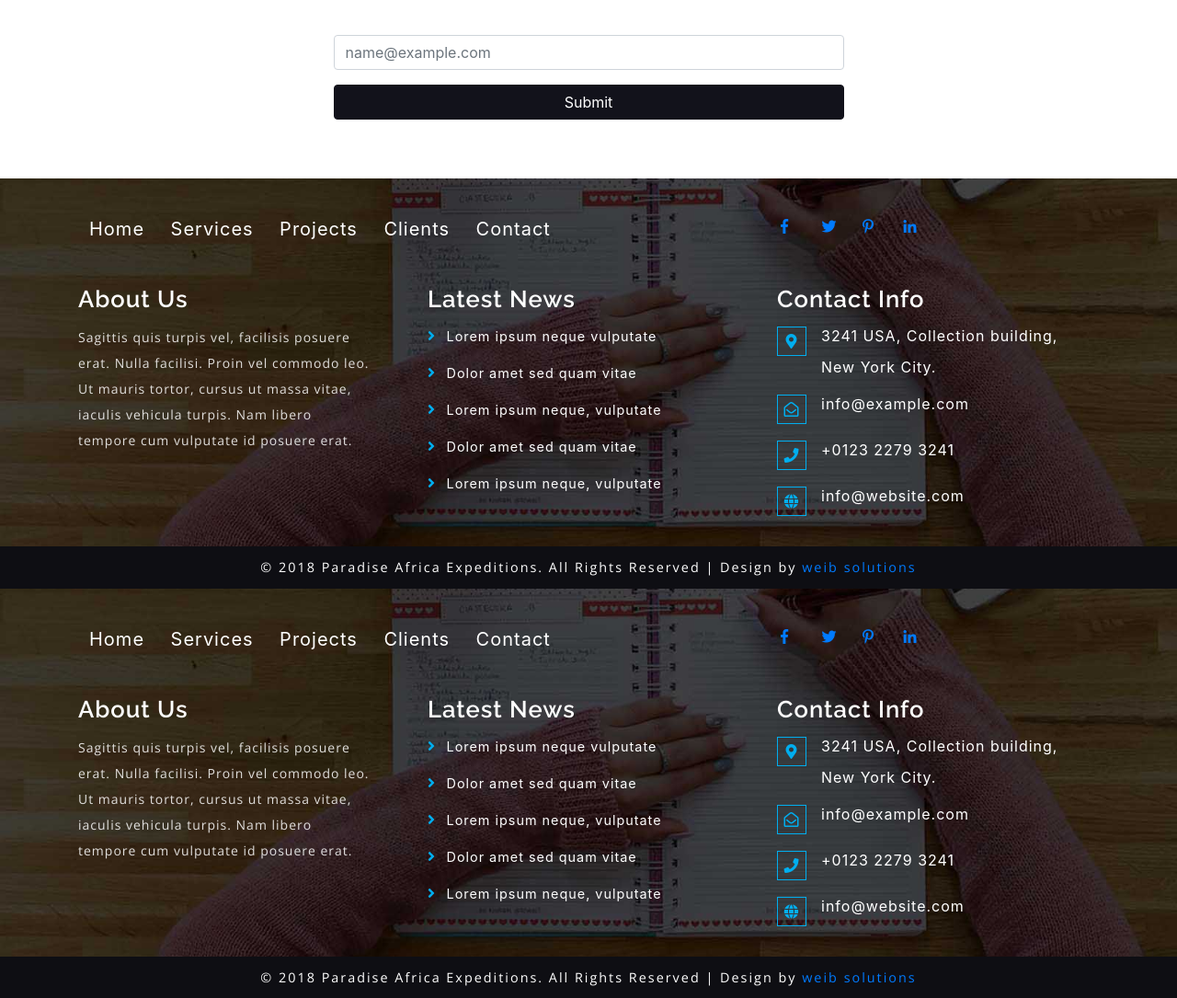
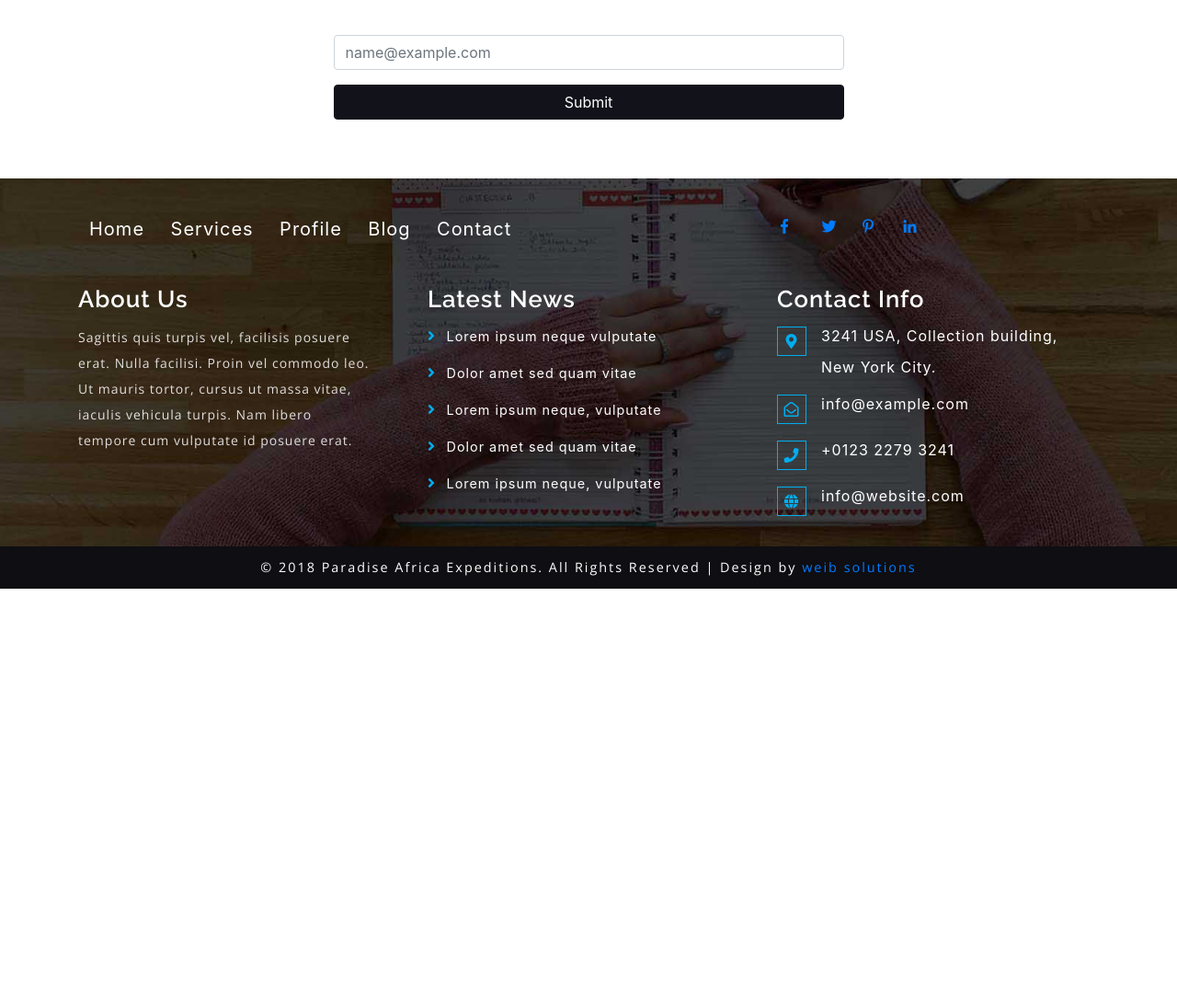
Before and after one commit to omamonaphtali/paexp, a Django app: page / in a window 1280 px wide. Shown: the part 3253-4338 px from the top of the page at 92% size. After the commit the page ends 3893 px from the top, so only its background shows below. Run offline with Django 3.2, Linux system fonts and the light colour scheme; some libraries are stand-ins or nearby versions.

Commit message:
initial commit

```diff
--- a/web/templates/base_layout.html
+++ b/web/templates/base_layout.html
@@ -31,86 +31,6 @@
 <body>
 {% block content %}{% endblock %}
 
-    <!--/footer-->
-    <section class="footer py-3">
-<div class="container">
-    <div class="row py-4 foot-resp">
-<div class="col-lg-8 bottom-nav-main">
-            <ul>
-                <li>
-                    <a href="index.html">Home</a>
-                </li>
-                <li>
-                    <a href="services.html">Services</a>
-                </li>
-                <li>
-                    <a href="projects.html">Projects</a>
-                </li>
-                <li>
-                    <a href="services.html">Clients</a>
-                </li>
-                <li>
-                    <a href="contact.html">Contact</a>
-                </li>
-            </ul>
-        </div>
-        <div class="col-lg-4  footer_social-icons">
-            <a class="facebook" href="#">
-                <span class="fab fa-facebook-f"></span>
-            </a>
-            <a class="twitter" href="#">
-                <span class="fab fa-twitter"></span>
-            </a>
-            <a class="pinterest" href="#">
-                <span class="fab fa-pinterest-p"></span>
-            </a>
-            <a class="linkedin" href="#">
-                <span class="fab fa-linkedin-in"></span>
-            </a>
-        </div>
-        </div>
-
- <div class="row py-3">
-    <div class="col-lg-4  footer_grid foot-resp ">
-        <h3>About Us</h3>
-        <p>Sagittis quis turpis vel, facilisis posuere erat. Nulla facilisi. Proin vel commodo leo. Ut mauris tortor, cursus ut massa vitae, iaculis vehicula turpis. Nam libero tempore cum vulputate id posuere erat.</p>
-    </div>
-    <div class="col-lg-4  footer_grid foot-resp">
-        <h3>Latest News</h3>
-        <ul class="footer_grid_list">
-            <li><i class="fas fa-angle-right" aria-hidden="true"></i>
-                <a href="#" data-toggle="modal" data-target="#myModal">Lorem ipsum neque vulputate </a>
-            </li>
-            <li><i class="fas fa-angle-right" aria-hidden="true"></i>
-                <a href="#" data-toggle="modal" data-target="#myModal">Dolor amet sed quam vitae</a>
-            </li>
-            <li><i class="fas fa-angle-right" aria-hidden="true"></i>
-                <a href="#" data-toggle="modal" data-target="#myModal">Lorem ipsum neque, vulputate </a>
-            </li>
-            <li><i class="fas fa-angle-right" aria-hidden="true"></i>
-                <a href="#" data-toggle="modal" data-target="#myModal">Dolor amet sed quam vitae</a>
-            </li>
-            <li><i class="fas fa-angle-right" aria-hidden="true"></i>
-                <a href="#" data-toggle="modal" data-target="#myModal">Lorem ipsum neque, vulputate </a>
-            </li>
-        </ul>
-    </div>
-    <div class="col-lg-4  footer_grid foot-resp">
-        <h3>Contact Info</h3>
-        <ul class="address">
-            <li><i class="fas fa-map-marker-alt" aria-hidden="true"></i>3241 USA, Collection building, <span>New York City.</span></li>
-            <li><i class="far fa-envelope-open" aria-hidden="true"></i><a href="mailto:info@example.com">info@example.com</a></li>
-            <li><i class="fas fa-phone" aria-hidden="true"></i>+0123 2279 3241</li>
-            <li><i class="fas fa-globe" aria-hidden="true"></i><a href="#">info@website.com</a></li>
-        </ul>
-    </div>
-   </div>
-        </div>
-    </section>
-        <!--//footer-->
-    <section class="copy-rights">
-        <p class="copyright">© 2018 Paradise Africa Expeditions. All Rights Reserved | Design by <a
-                href="https://weib.herokuapp.com/" target="_blank">weib solutions</a></p>
         <!--/footer-->
     <section class="footer py-3">
 	<div class="container">
@@ -118,19 +38,19 @@
         <div class="col-lg-8 bottom-nav-main">
             <ul>
                 <li>
-                    <a href="index.html">Home</a>
+                    <a href="i{% url 'home' %}">Home</a>
                 </li>
                 <li>
-                    <a href="services.html">Services</a>
+                    <a href="{% url 'services' %}">Services</a>
                 </li>
                 <li>
-                    <a href="projects.html">Projects</a>
+                    <a href="{% url 'profile' %}">Profile</a>
                 </li>
                 <li>
-                    <a href="services.html">Clients</a>
+                    <a href="{%  url 'blog' %}">Blog</a>
                 </li>
                 <li>
-                    <a href="contact.html">Contact</a>
+                    <a href="{% url 'contacts' %}">Contact</a>
                 </li>
             </ul>
         </div>
```
